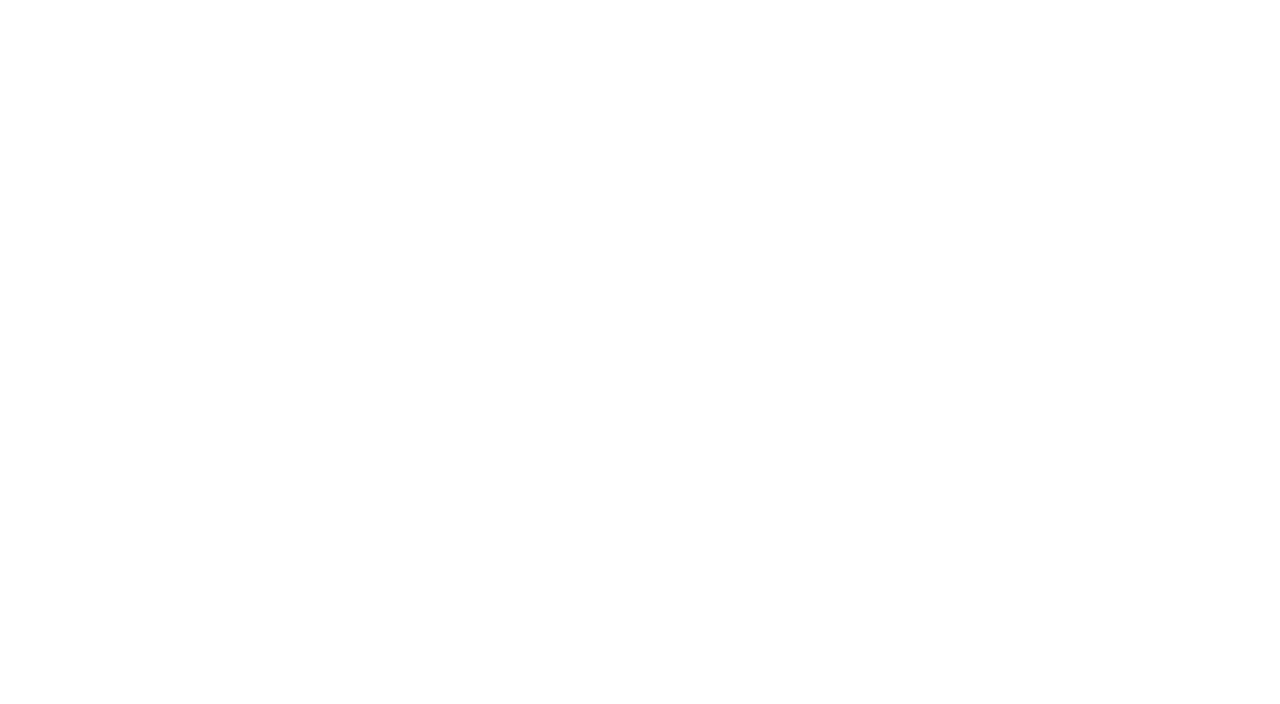
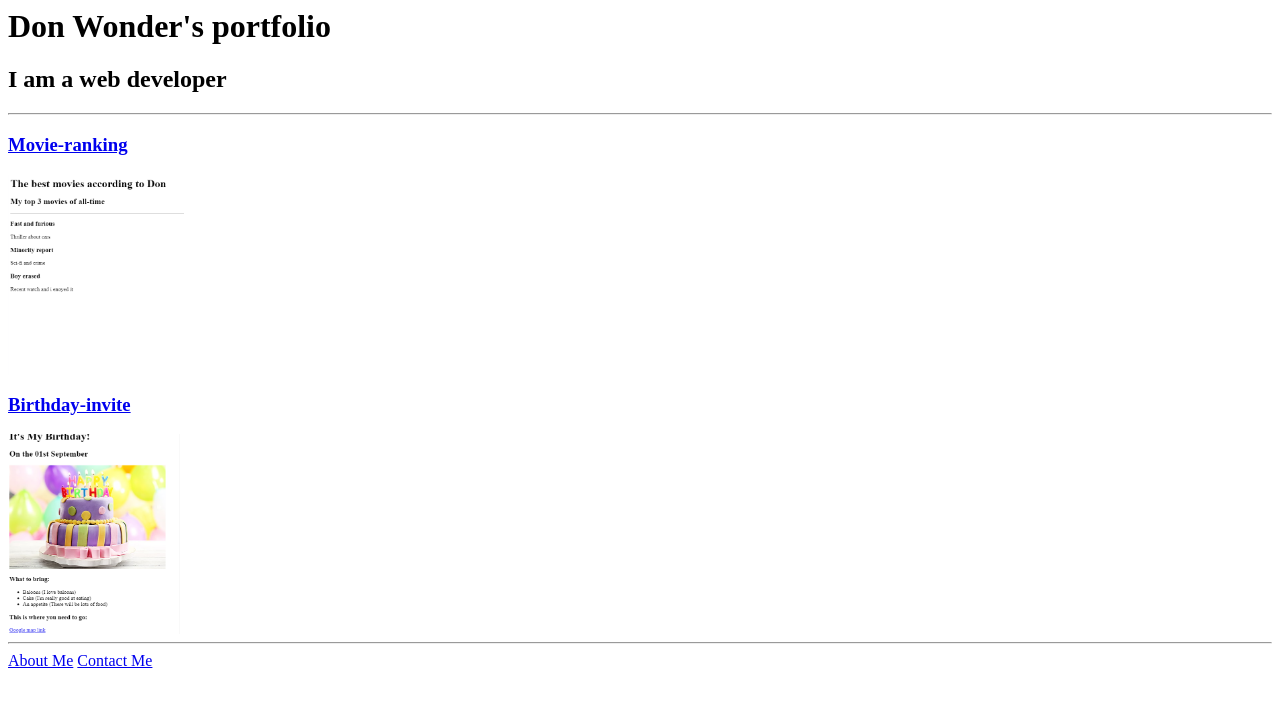
Before and after one commit to Don-Wonder/html-portfolio, a plain HTML site: page index.html in a window 1280 px wide. Drawn offline with Linux system fonts and the light colour scheme.

Commit message:
index.html

```diff
--- a/index.html
+++ b/index.html
@@ -1,15 +1,20 @@
-<!-- TODO 1: Create the HTML Boilerplate -->
+<!DOCTYPE>
+<html lang="en">
+  <head>
+    <meta charset="UTF-8">
+    <title>Don Wonder's Portfolio</title>
+  </head>
 
-<!-- TODO 2: Add Your previous projects' HTML into the public folder -->
-
-<!-- TODO 3: Take screenshots of your project previews and add the images to the images folder -->
-
-<!-- TODO 4: Add titles/subtitles etc. -->
-
-<!-- TODO 5: Add a link to the project pages -->
-
-<!-- TODO 6: Add images to show the project previews
-HINT for TODO 6: You can use the height attribute set to 200 to make the image smaller:
-https://developer.mozilla.org/en-US/docs/Web/HTML/Element/img#attr-height -->
-
-<!-- TODO 7: Add the Contact Me and About Me page links -->
+  <body>
+    <h1>Don Wonder's portfolio</h1>
+    <h2>I am a web developer </h2>
+    <hr/>
+    <h3><a href="./public/movie-ranking.html">Movie-ranking</a></h3>
+    <img src="./assets/images/movie-ranking.png"height=200 alt="movie-ranking project preview"/>
+    <h3><a href="./public/birthday-invite.html">Birthday-invite</a></h3>
+    <img src="./assets/images/birthday.png"height=200 alt="birthday-invite project preview"/>
+    <hr/>
+    <a href="./public/about.html">About Me</a>
+    <a href="./public/contact.html">Contact Me</a>
+  </body>
+</html>
```
